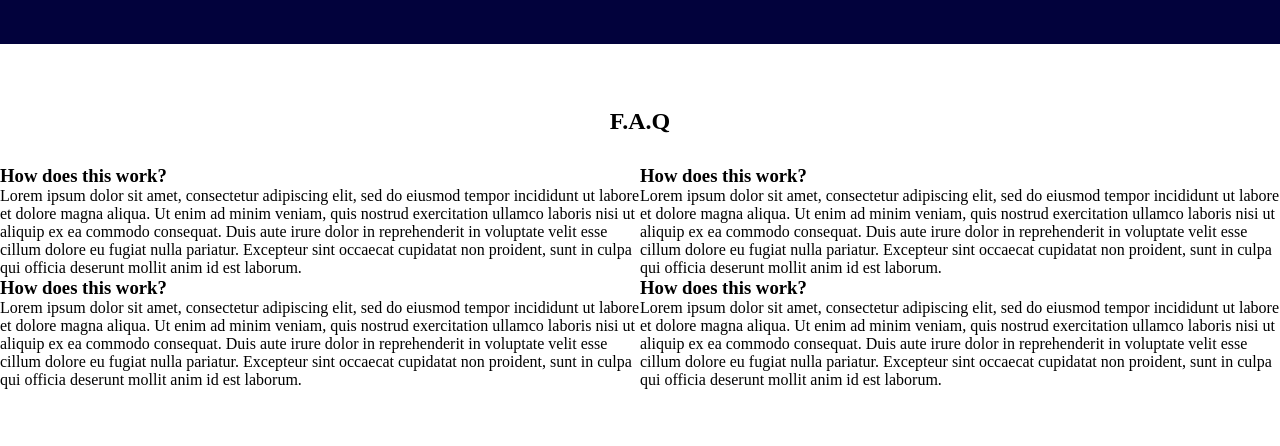
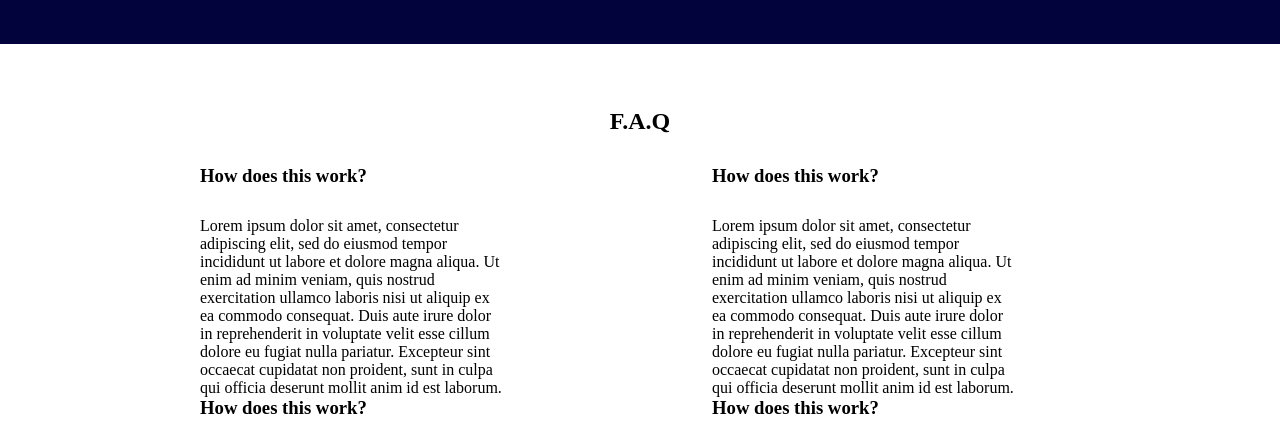
Before and after one commit to YusufFuLaan/alx_html_css, a plain HTML site: page css_advanced/index.html in a window 1280 px wide. Shown: the part 2115-2561 px from the top of the page. Drawn offline with Linux system fonts and the light colour scheme.

Commit message:
add more styles

```diff
--- a/css_advanced/index.html
+++ b/css_advanced/index.html
@@ -88,7 +88,9 @@
       </div>
     </section>
 
-    <h2 class="sec2-heading">Most <span id="popular">popular</span>  tutorials</h2>
+    <h2 class="sec2-heading">
+      Most <span id="popular">popular</span> tutorials
+    </h2>
     <section class="sec2">
       <div class="tutorials-container">
         <img src="./images/9.png" alt="" width="200px" />
@@ -168,7 +170,7 @@
       </div>
     </section>
     <section class="sec3">
-      <h2 class="sec3-heading"> <span id="popular">Free</span> membership</h2>
+      <h2 class="sec3-heading"><span id="popular">Free</span> membership</h2>
       <div class="sec3-container">
         <div>
           <img src="./images/smile.png" alt="" />
@@ -207,25 +209,11 @@
     </section>
 
     <section class="sec4">
-      <h2 class="faq">F.A.Q</h2>
+      <h2 class="sec4-heading">F.A.Q</h2>
       <div class="sec4-container">
         <div>
-          <div>
-            <h3>How does this work?</h3>
-          </div>
-          <div>
-            Lorem ipsum dolor sit amet, consectetur adipiscing elit, sed do
-            eiusmod tempor incididunt ut labore et dolore magna aliqua. Ut enim
-            ad minim veniam, quis nostrud exercitation ullamco laboris nisi ut
-            aliquip ex ea commodo consequat. Duis aute irure dolor in
-            reprehenderit in voluptate velit esse cillum dolore eu fugiat nulla
-            pariatur. Excepteur sint occaecat cupidatat non proident, sunt in
-            culpa qui officia deserunt mollit anim id est laborum.
-          </div>
-
-          <div>
-            <h3>How does this work?</h3>
-          </div>
+          <div class="sec4-content-container">
+            <h3 class="sec4-content-title">How does this work?</h3>
             <div>
               Lorem ipsum dolor sit amet, consectetur adipiscing elit, sed do
               eiusmod tempor incididunt ut labore et dolore magna aliqua. Ut enim
@@ -236,22 +224,9 @@
               culpa qui officia deserunt mollit anim id est laborum.
             </div>
           </div>
-        <div>
-          <div>
-            <h3>How does this work?</h3>
-          </div>
-          <div>
-            Lorem ipsum dolor sit amet, consectetur adipiscing elit, sed do
-            eiusmod tempor incididunt ut labore et dolore magna aliqua. Ut enim
-            ad minim veniam, quis nostrud exercitation ullamco laboris nisi ut
-            aliquip ex ea commodo consequat. Duis aute irure dolor in
-            reprehenderit in voluptate velit esse cillum dolore eu fugiat nulla
-            pariatur. Excepteur sint occaecat cupidatat non proident, sunt in
-            culpa qui officia deserunt mollit anim id est laborum.
-          </div>
-          <div>
-            <h3>How does this work?</h3>
-          </div>
+
+          <div class="sec4-content-container">
+            <h3 class="sec4-content-title">How does this work?</h3>
             <div>
               Lorem ipsum dolor sit amet, consectetur adipiscing elit, sed do
               eiusmod tempor incididunt ut labore et dolore magna aliqua. Ut enim
@@ -262,6 +237,36 @@
               culpa qui officia deserunt mollit anim id est laborum.
             </div>
           </div>
+        </div>
+<div>
+
+  <div class="sec4-content-container">
+    <h3 class="sec4-content-title">How does this work?</h3>
+    <div>
+      Lorem ipsum dolor sit amet, consectetur adipiscing elit, sed do
+      eiusmod tempor incididunt ut labore et dolore magna aliqua. Ut enim
+      ad minim veniam, quis nostrud exercitation ullamco laboris nisi ut
+      aliquip ex ea commodo consequat. Duis aute irure dolor in
+      reprehenderit in voluptate velit esse cillum dolore eu fugiat nulla
+      pariatur. Excepteur sint occaecat cupidatat non proident, sunt in
+      culpa qui officia deserunt mollit anim id est laborum.
+    </div>
+  </div>
+
+  <div class="sec4-content-container">
+    <h3 class="sec4-content-title">How does this work?</h3>
+    <div>
+      Lorem ipsum dolor sit amet, consectetur adipiscing elit, sed do
+      eiusmod tempor incididunt ut labore et dolore magna aliqua. Ut enim
+      ad minim veniam, quis nostrud exercitation ullamco laboris nisi ut
+      aliquip ex ea commodo consequat. Duis aute irure dolor in
+      reprehenderit in voluptate velit esse cillum dolore eu fugiat nulla
+      pariatur. Excepteur sint occaecat cupidatat non proident, sunt in
+      culpa qui officia deserunt mollit anim id est laborum.
+    </div>
+  </div>
+</div>
+
       </div>
     </section>
 
--- a/css_advanced/styles.css
+++ b/css_advanced/styles.css
@@ -71,8 +71,8 @@ a {
   color: brown;
   margin-bottom: 50px;
 }
-#popular{
-    color: purple;
+#popular {
+  color: purple;
 }
 .sec2 {
   display: flex;
@@ -89,9 +89,9 @@ a {
   align-items: center;
 }
 .sec3 {
-    height: 350px;
+  height: 350px;
   text-align: center;
-  background-color:rgb(2, 2, 60);
+  background-color: rgb(2, 2, 60);
   color: white;
   padding-top: 60px;
   margin-bottom: 5%;
@@ -108,14 +108,26 @@ a {
   margin-top: 100px;
 }
 .sec4 {
+  position: relative;
   margin-bottom: 5%;
 }
-.faq {
+.sec4-heading {
   text-align: center;
   margin-bottom: 30px;
 }
 .sec4-container {
   display: flex;
+  justify-content: space-evenly;
+  align-items: center;
+  position: relative;
+  left: 200px;
+  width: 80%;
+}
+.sec4-content-container {
+  width: 60%;
+}
+.sec4-content-title {
+  margin-bottom: 30px;
 }
 footer {
   position: relative;
```
Lines whose indentation alone changed are shown as unchanged.
